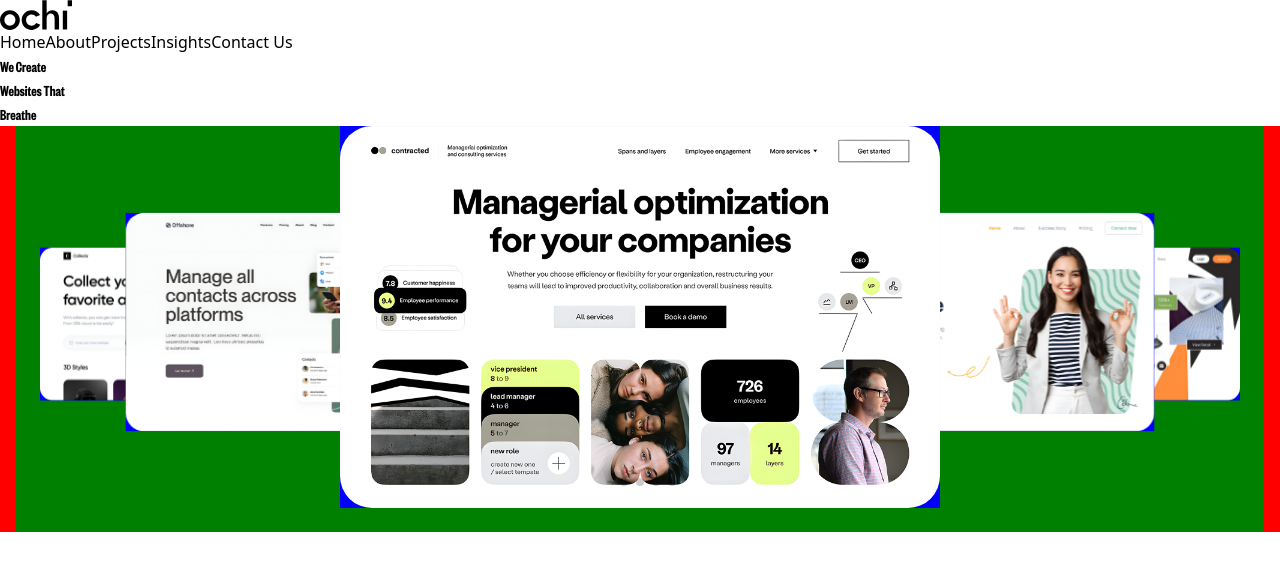
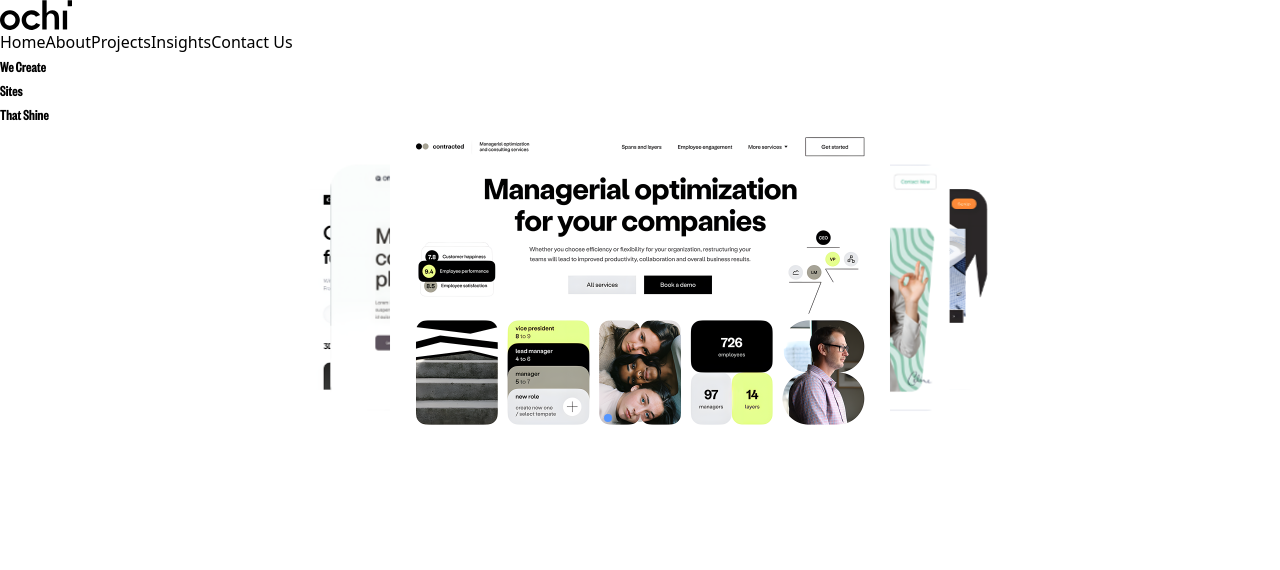
Before and after one commit to adibmannan1/Motion, a React (Vite) app: page / in a window 1280 px wide. Shown: the top 570 px of the page. Built offline with nearby package versions, Linux system fonts and the light colour scheme.

Commit message:
image slider fixed

```diff
--- a/src/components/ImageSlider.jsx
+++ b/src/components/ImageSlider.jsx
@@ -26,9 +26,9 @@ function ImageSlider() {
         slidesPerView={'auto'}
         coverflowEffect={{
           rotate: 0,
-          stretch: 0,
+          stretch: -10,
           depth: 10,
-          modifier: 90,
+          modifier: -35,
         }}
         pagination={{ el: '.swiper-pagination', clickable: true }}
         navigation={{
@@ -57,12 +57,6 @@ function ImageSlider() {
 
 
         <div className="slider-controler">
-          <div className="swiper-button-prev slider-arrow">
-            <ion-icon name="arrow-back-outline"></ion-icon>
-          </div>
-          <div className="swiper-button-next slider-arrow">
-            <ion-icon name="arrow-forward-outline"></ion-icon>
-          </div>
           <div className="swiper-pagination"></div>
         </div>
       </Swiper>
--- a/src/components/LandingPage.jsx
+++ b/src/components/LandingPage.jsx
@@ -3,14 +3,14 @@ import React from 'react'
 import ImageSlider from './ImageSlider'
 
 const LandingPage = () => {
-    const motos = ["We Create", "Websites That", "Breathe"]
+    const motos = ["We Create", "Sites","That Shine"]
   return (
-    <div className='flex pt-30 justify-between items-center w-full h-screen bg-zinc-900'>
+    <div className='flex pt-[2rem] justify-between items-center w-full h-screen bg-zinc-900'>
         <div className='textstructure px-20'>
             {motos.map((moto, index) => (
                 <div key={index} className="masker">
                     <div className='w-fit flex items-end overflow-hidden'>
-                        {index==2 && (<div className='mr-[1vw] rounded-sm sm:rounded-md w-[8vw] h-[5.5vw] bg-green-500'>
+                        {index==1 && (<div className='mr-[1vw] rounded-sm sm:rounded-md w-[9vw] h-[5.5vw] bg-blue-500'>
 
                         </div>)}
                         <h1 className='uppercase text-[20vw] md:text-[8.6vw] leading-[6.5vw] founders_grotesk font-semibold'>{moto}</h1>
--- a/src/components/Navbar.jsx
+++ b/src/components/Navbar.jsx
@@ -13,9 +13,9 @@ const Navbar = () => {
                                         <path d="M52.4097 10.1387C51.2512 10.1119 50.1066 10.3947 49.0941 10.958C48.0816 11.5212 47.2379 12.3445 46.6501 13.3427V0.172852H42.293V29.4688H46.6501C46.6501 29.1721 46.6501 18.7816 46.6501 18.7816C46.6501 15.6946 47.8619 13.4352 50.8084 13.4352C54.6046 13.4352 54.6209 17.4178 54.6209 19.6962C54.6209 22.9165 54.6209 25.5189 54.6209 28.7393V29.4987H59.0271C59.0271 29.3708 59.0488 29.2728 59.0488 29.1721C59.0488 25.5108 59.0951 21.8522 59.0325 18.1909C58.9916 15.6538 58.5015 10.1387 52.4097 10.1387Z" fill="currentColor"></path>
             </svg>
         </div>
-        <div className="links flex gap-10">
+        <div className="links flex gap-10 cursor-pointer">
             {["Home", "About", "Projects", "Insights", "Contact Us"].map((link, index) => (
-                <a key={index} className={`text-lg capitalize font-light ${index===4 && 'ml-32'}`}>{link}</a>
+                <a key={index} className={`text-lg capitalize font-medium hover:text-blue-500 ${index===4 && 'ml-32'}`}>{link}</a>
             ))}
         </div>
     </div>
--- a/src/index.css
+++ b/src/index.css
@@ -18,21 +18,20 @@ html {
 
 
   .container {
-    padding: 0rem 1rem;
-    margin: 0 auto;
-    background-color: red;
+  padding: 0rem;
+  margin: 0 auto;
+  max-width: 696px;
 }
 
 .swiper_container {
-    /* height: 300px; */
     padding: 0;
     position: relative;
-    background-color: green;
+    /* background-color: green; */
 }
 
   .swiper-slide {
-    width: 600px;
-    background-color: blue;
+    width: 500px;
+    /* background-color: blue; */
     position: relative;
   }
 
@@ -111,11 +110,6 @@ html {
     filter: drop-shadow(0px 8px 24px rgba(18, 28, 53, 0.1));
   }
 
-  .slider-controler .slider-arrow ion-icon {
-    font-size: 2rem;
-    color: #222224;
-  }
-
   .slider-controler .slider-arrow::after {
     content: '';
   }
@@ -131,5 +125,5 @@ html {
   }
 
   .swiper-pagination .swiper-pagination-bullet-active {
-    background: var(--primary);
+    background: rgb(85, 150, 255);
   }
```
